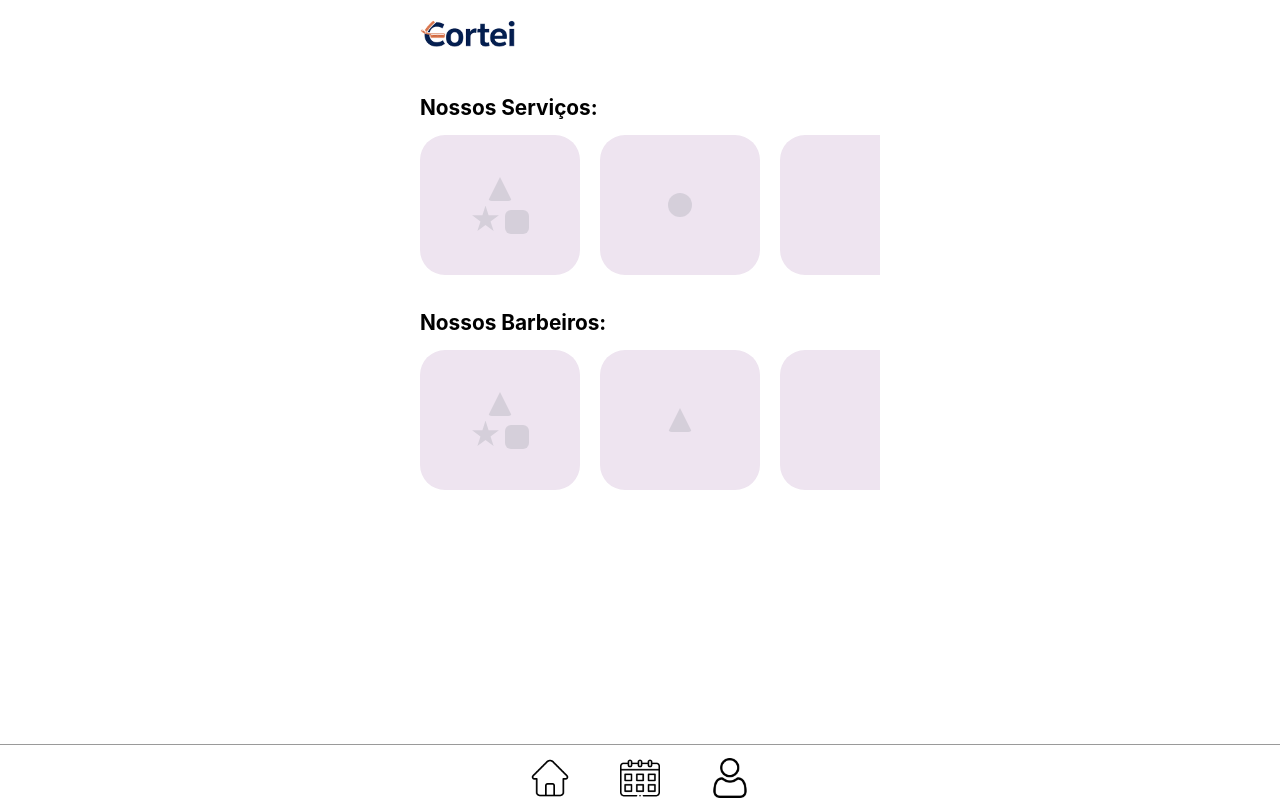
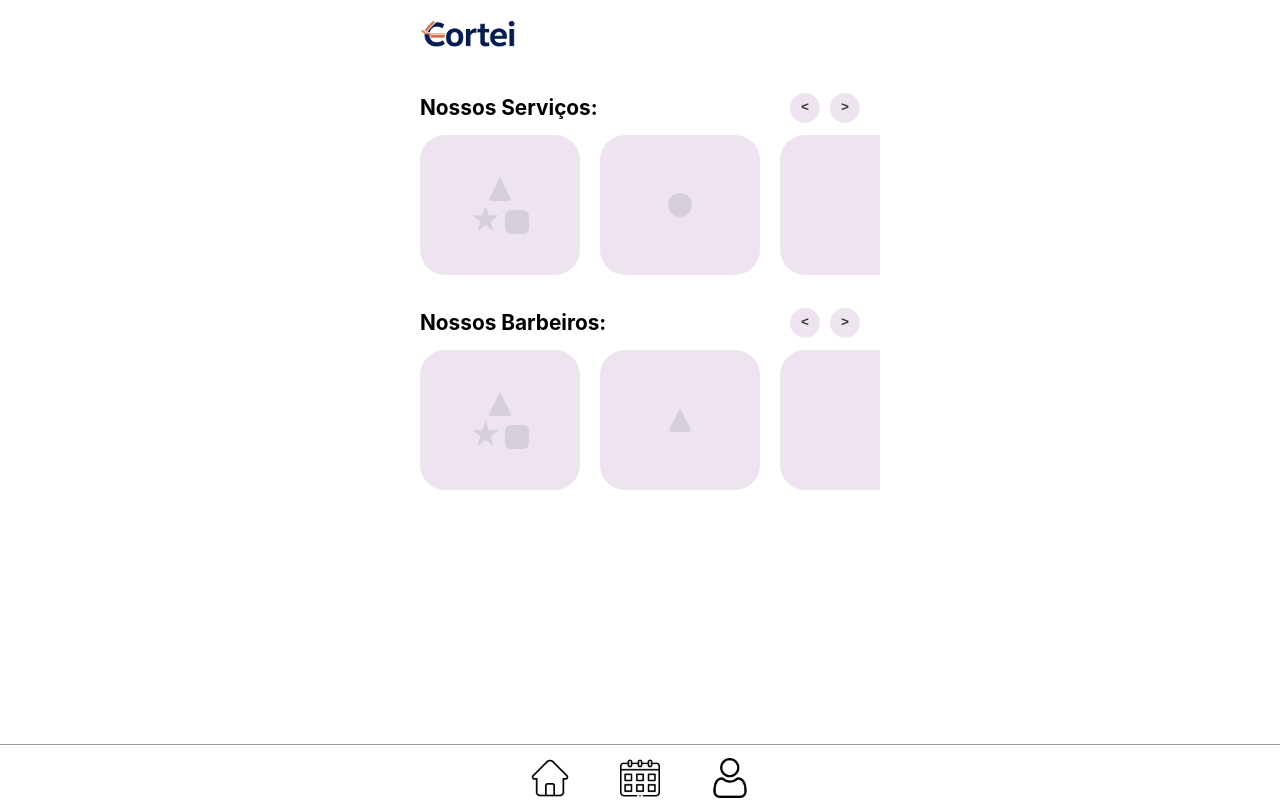
Before and after one commit to luisfelipeandrade19/barber-appointment-website, a React (Vite) app in the folder frontend/: page /home in a window 1280 px wide. Built offline with nearby package versions, Linux system fonts and the light colour scheme; no server answers.

Commit message:
feat: implementa scroll snap na home e ajusta botão de login

```diff
--- a/frontend/src/screens/home/home.css
+++ b/frontend/src/screens/home/home.css
@@ -43,6 +43,8 @@
     /* Hide scrollbar IE/Edge */
     padding-bottom: 10px;
     /* Space for shadow or bottom of cards */
+    scroll-snap-type: x mandatory;
+    /* Enable scroll snapping */
 }
 
 .horizontal-scroll-container::-webkit-scrollbar {
@@ -60,6 +62,8 @@
     justify-content: center;
     align-items: center;
     flex-shrink: 0;
+    scroll-snap-align: center;
+    /* Snap cards to center */
 }
 
 /* Creating the abstract shapes inside the cards */
@@ -108,3 +112,42 @@
     background-color: #9DA0A8;
     clip-path: polygon(50% 0%, 61% 35%, 98% 35%, 68% 57%, 79% 91%, 50% 70%, 21% 91%, 32% 57%, 2% 35%, 39% 35%);
 }
+
+.section-header {
+    display: flex;
+    justify-content: space-between;
+    align-items: center;
+    padding-right: 20px;
+}
+
+.scroll-controls {
+    display: flex;
+    gap: 10px;
+    margin-top: 10px;
+    /* Align roughly with title vertical center */
+}
+
+.scroll-btn {
+    width: 30px;
+    height: 30px;
+    border-radius: 50%;
+    border: none;
+    background-color: #EEE4F0;
+    color: #333;
+    font-weight: bold;
+    cursor: pointer;
+    display: flex;
+    align-items: center;
+    justify-content: center;
+    transition: background-color 0.2s;
+    font-family: monospace;
+    /* For better arrow alignment */
+}
+
+.scroll-btn:hover {
+    background-color: #dcd0de;
+}
+
+.scroll-btn:active {
+    background-color: #cbbccf;
+}
--- a/frontend/src/screens/home/home.tsx
+++ b/frontend/src/screens/home/home.tsx
@@ -1,17 +1,37 @@
-
+import { useRef } from "react";
 import logo from "../../assets/logoSite.png";
 import "./home.css";
 
 function Home() {
+    const servicesRef = useRef<HTMLDivElement>(null);
+    const barbersRef = useRef<HTMLDivElement>(null);
+
+    const scroll = (ref: React.RefObject<HTMLDivElement | null>, direction: "left" | "right") => {
+        if (ref.current) {
+            const scrollAmount = 200;
+            if (direction === "left") {
+                ref.current.scrollBy({ left: -scrollAmount, behavior: "smooth" });
+            } else {
+                ref.current.scrollBy({ left: scrollAmount, behavior: "smooth" });
+            }
+        }
+    };
+
     return (
         <div className="home-container">
             <header className="home-header">
                 <img src={logo} alt="Cortei Logo" className="home-logo" />
             </header>
 
-            <section>
-                <h2 className="section-title">Nossos Serviços:</h2>
-                <div className="horizontal-scroll-container">
+            <section className="scroll-section">
+                <div className="section-header">
+                    <h2 className="section-title">Nossos Serviços:</h2>
+                    <div className="scroll-controls">
+                        <button className="scroll-btn" onClick={() => scroll(servicesRef, "left")}>&lt;</button>
+                        <button className="scroll-btn" onClick={() => scroll(servicesRef, "right")}>&gt;</button>
+                    </div>
+                </div>
+                <div className="horizontal-scroll-container" ref={servicesRef}>
                     <div className="card">
                         <div className="card-shapes">
                             <div className="shape-triangle"></div>
@@ -32,12 +52,33 @@ function Home() {
                     <div className="card">
                         <div className="card-shapes"></div>
                     </div>
+                    <div className="card">
+                        <div className="card-shapes">
+                            <div className="shape-row">
+                                <div className="shape-triangle"></div>
+                            </div>
+                        </div>
+                    </div>
+                    <div className="card">
+                        <div className="card-shapes">
+                            <div className="shape-triangle"></div>
+                            <div className="shape-row">
+                                <div className="shape-square"></div>
+                            </div>
+                        </div>
+                    </div>
                 </div>
             </section>
 
-            <section>
-                <h2 className="section-title">Nossos Barbeiros:</h2>
-                <div className="horizontal-scroll-container">
+            <section className="scroll-section">
+                <div className="section-header">
+                    <h2 className="section-title">Nossos Barbeiros:</h2>
+                    <div className="scroll-controls">
+                        <button className="scroll-btn" onClick={() => scroll(barbersRef, "left")}>&lt;</button>
+                        <button className="scroll-btn" onClick={() => scroll(barbersRef, "right")}>&gt;</button>
+                    </div>
+                </div>
+                <div className="horizontal-scroll-container" ref={barbersRef}>
                     <div className="card">
                         <div className="card-shapes">
                             <div className="shape-triangle"></div>
@@ -57,6 +98,19 @@ function Home() {
                     <div className="card">
                         <div className="card-shapes"></div>
                     </div>
+                    <div className="card">
+                        <div className="card-shapes">
+                            <div className="shape-row">
+                                <div className="shape-star"></div>
+                                <div className="shape-square"></div>
+                            </div>
+                        </div>
+                    </div>
+                    <div className="card">
+                        <div className="card-shapes">
+                            <div className="shape-triangle"></div>
+                        </div>
+                    </div>
                 </div>
             </section>
 
```
